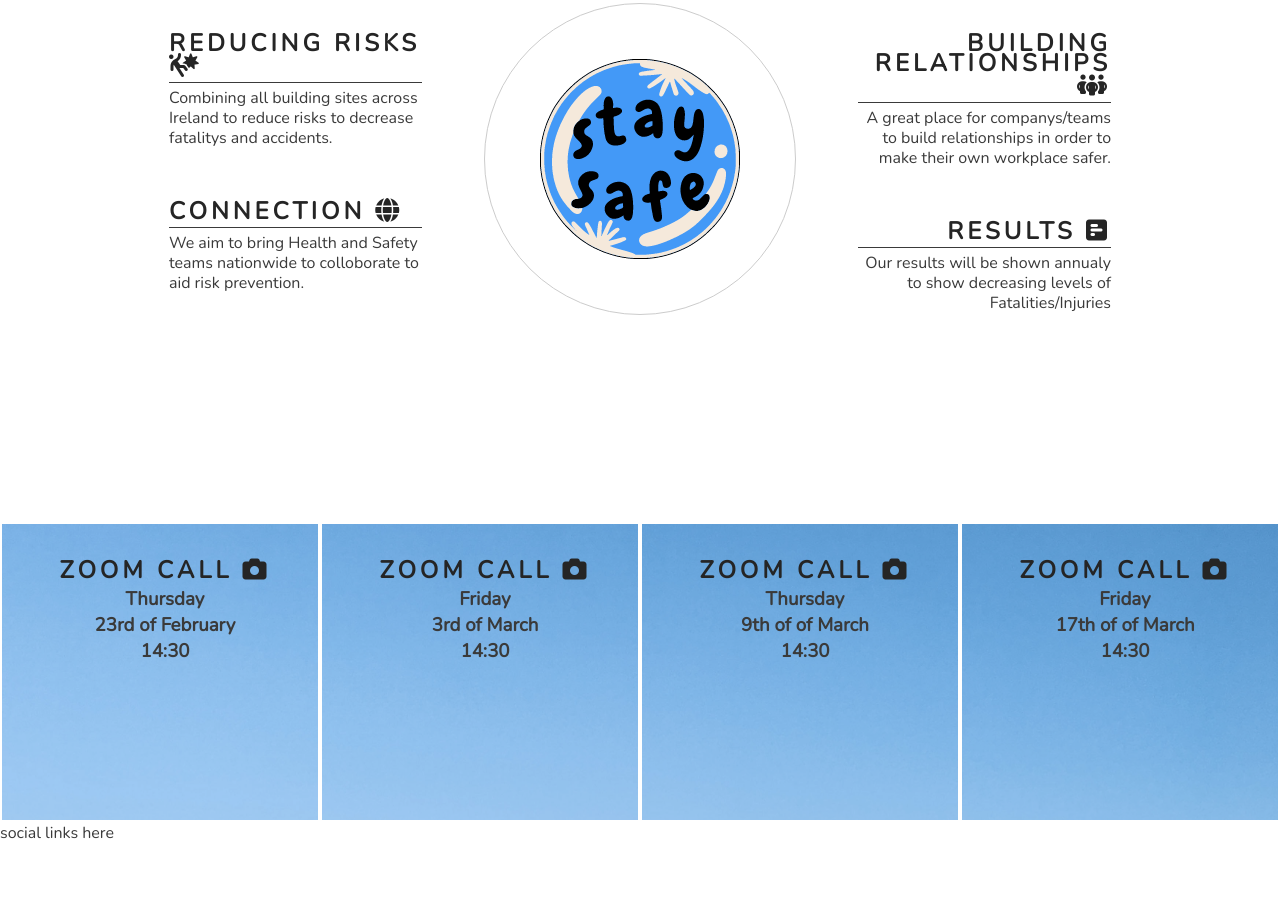
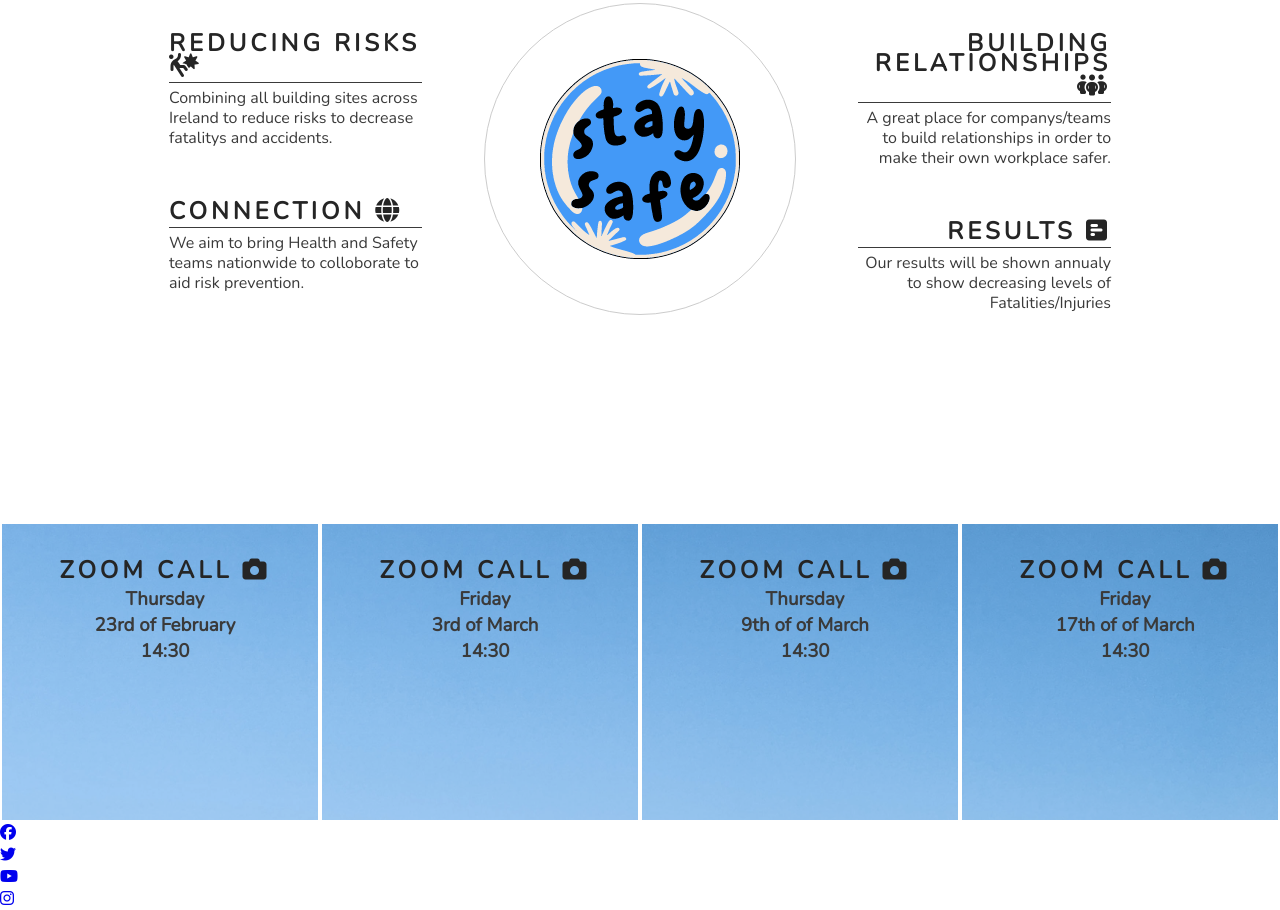
Before and after one commit to phillywhitty/h-s-connect, a plain HTML site: page index.html in a window 1280 px wide. Shown: the part 773-1683 px from the top of the page. Before the commit the page ends 1617 px from the top, so only its background shows below. Drawn offline with nearby package versions, Linux system fonts and the light colour scheme.

Commit message:
add social media links

```diff
--- a/index.html
+++ b/index.html
@@ -136,7 +136,25 @@
         </div>
     </section>
     <footer>
-        social links here
+        <ul>
+            <li>
+                <a href="https://facebook.com" target="_blank" rel="noopener" aria-label="Visit our facebook page(opens in a new tab)"><i class="fa-brands fa-facebook"></i></a>
+            </li>
+
+            <li>
+                <a href="https://twitter.com" target="_blank" rel="noopener" aria-label="Visit our twitter page(opens in a new tab)"><i class="fa-brands fa-twitter"></i></a>
+            </li>
+
+            <li>
+                <a href="https://youtube.com" target="_blank" rel="noopener" aria-label="Visit our youtube page(opens in a new tab)"><i class="fa-brands fa-youtube"></i></a>
+            </li>
+
+            <li>
+                <a href="https://instagram.com" target="_blank" rel="noopener" aria-label="Visit our Instagram page(opens in a new tab)"><i class="fa-brands fa-instagram"></i></a>
+            </li>
+
+
+        </ul>
     </footer>
     <script src="https://kit.fontawesome.com/5d061a21c0.js" crossorigin="anonymous"></script>
 </body>
```
